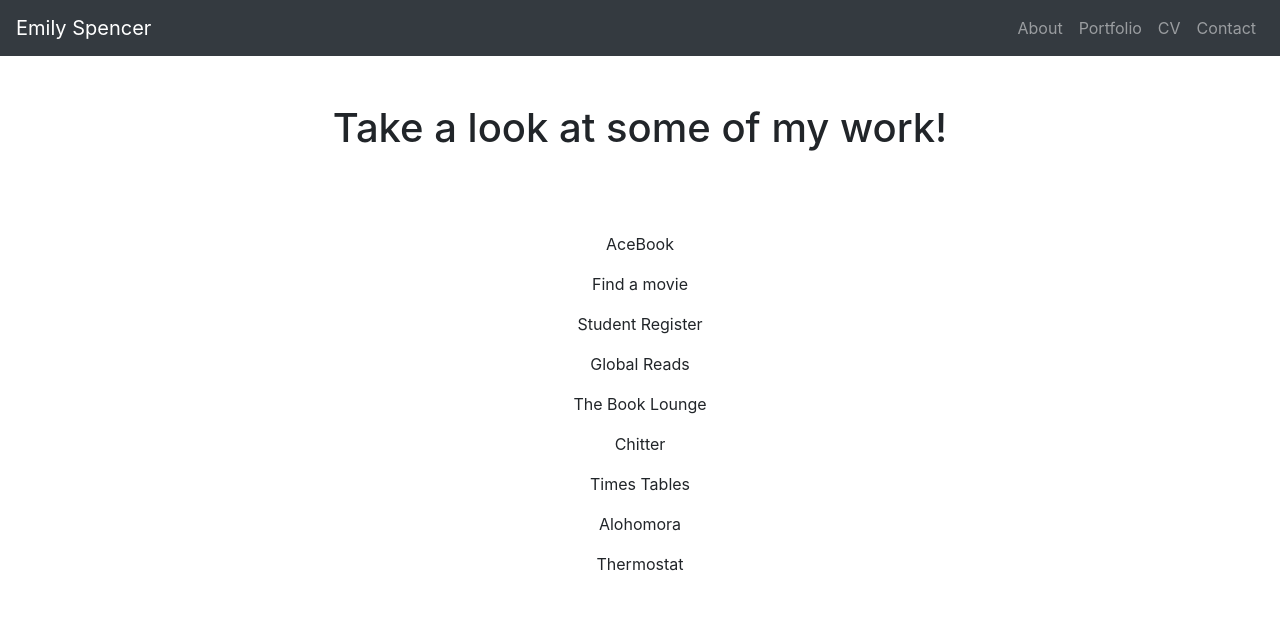
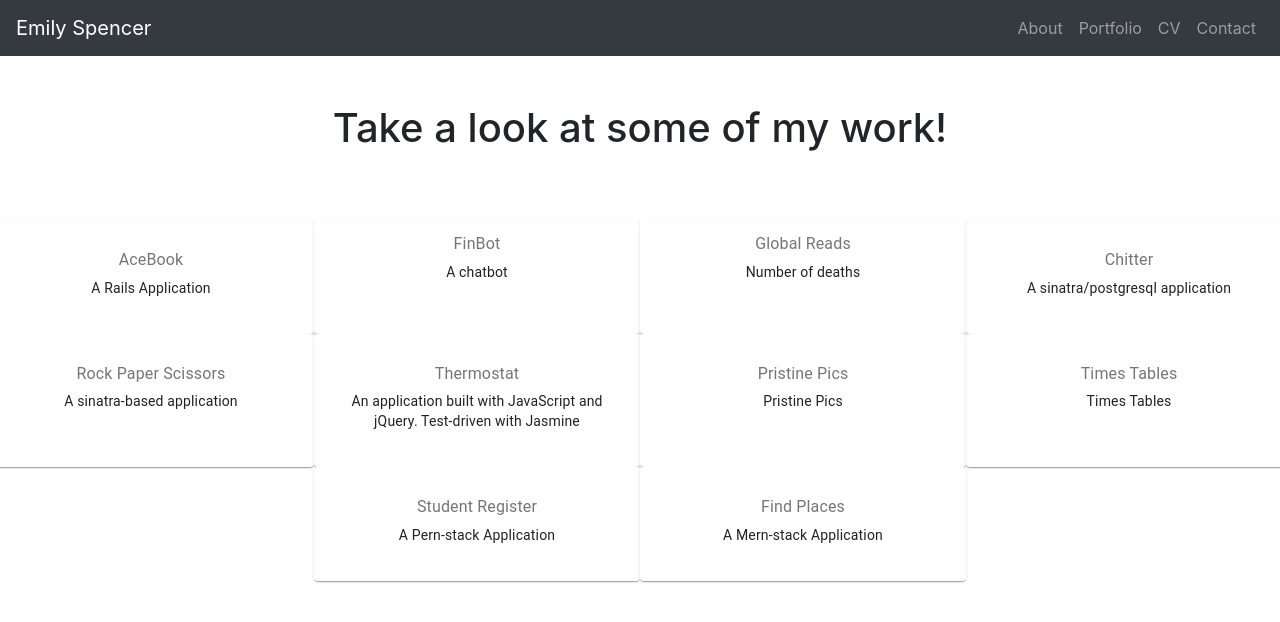
Before and after one commit to emilyjspencer/personal-website, a React (Create React App) app: page /portfolio in a window 1280 px wide. Shown: the top 622 px of the page. Built offline with nearby package versions, Linux system fonts and the light colour scheme.

Commit message:
Adds Cards component. Renders in Portfolio component

```diff
--- /dev/null
+++ b/src/website/Cards.js
@@ -0,0 +1,98 @@
+import React from 'react';
+import { Card, CardContent, Typography, Grid } from '@material-ui/core';
+
+const Cards = () => {
+
+
+    return (
+        <Grid container spacing={3} justify="center">
+              <Grid item component={Card} xs={12} md={3} className="Acebook">
+                 <CardContent>
+                     <Typography color="textSecondary" gutterBottom>AceBook</Typography>
+                     <Typography variant="h5"></Typography>
+                     <Typography color="textSecondary"></Typography>
+                     <Typography variant="body2">A Rails Application</Typography>
+                     </CardContent>
+              </Grid>
+              <Grid item component={Card} xs={12} md={3} className="FinBot" >
+                  <Typography color="textSecondary" gutterBottom>FinBot</Typography>
+                  <Typography variant="h5">
+                  </Typography>
+                  <Typography color="textSecondary"></Typography>
+                  <Typography variant="body2">A chatbot</Typography>
+              </Grid>
+              <Grid item component={Card} xs={12} md={3} className="Global Reads">
+                  <Typography color="textSecondary" gutterBottom>Global Reads</Typography>
+                  <Typography variant="h5">
+                  </Typography>
+                  <Typography color="textSecondary"></Typography>
+                  <Typography variant="body2">Number of deaths</Typography>
+              </Grid>
+              <Grid item component={Card} xs={12} md={3} className="Chitter">
+                 <CardContent>
+                     <Typography color="textSecondary" gutterBottom>Chitter</Typography>
+                     <Typography variant="h5">
+                            </Typography>
+                     <Typography variant="body2">A sinatra/postgresql application</Typography>
+                     </CardContent>
+              </Grid>
+              <Grid item component={Card} xs={12} md={3} className="Rock, Paper, Scissors">
+                 <CardContent>
+                     <Typography color="textSecondary" gutterBottom>Rock Paper Scissors</Typography>
+                     <Typography variant="h5">
+
+                            </Typography>
+                     <Typography color="textSecondary"></Typography>
+                     <Typography variant="body2">A sinatra-based application</Typography>
+                     </CardContent>
+              </Grid>
+              <Grid item component={Card} xs={12} md={3} className="Thermostat">
+                 <CardContent>
+                     <Typography color="textSecondary" gutterBottom>Thermostat</Typography>
+                     <Typography variant="h5">
+                            </Typography>
+                     <Typography color="textSecondary"></Typography>
+                     <Typography variant="body2">An application built with JavaScript and jQuery. Test-driven with Jasmine</Typography>
+                     </CardContent>
+              </Grid>
+              <Grid item component={Card} xs={12} md={3} className="Pristine Pics">
+                 <CardContent>
+                     <Typography color="textSecondary" gutterBottom>Pristine Pics</Typography>
+                     <Typography variant="h5">
+                            </Typography>
+                     <Typography color="textSecondary"></Typography>
+                     <Typography variant="body2">Pristine Pics</Typography>
+                     </CardContent>
+              </Grid>
+              <Grid item component={Card} xs={12} md={3} className="TimesTables">
+                 <CardContent>
+                     <Typography color="textSecondary" gutterBottom>Times Tables</Typography>
+                     <Typography variant="h5">
+                            </Typography>
+                     <Typography color="textSecondary"></Typography>
+                     <Typography variant="body2">Times Tables</Typography>
+                     </CardContent>
+              </Grid>
+              <Grid item component={Card} xs={12} md={3} className="StudentRegister">
+                 <CardContent>
+                     <Typography color="textSecondary" gutterBottom>Student Register</Typography>
+                     <Typography variant="h5">
+                            </Typography>
+                     <Typography color="textSecondary"></Typography>
+                     <Typography variant="body2">A Pern-stack Application</Typography>
+                     </CardContent>
+              </Grid>
+              <Grid item component={Card} xs={12} md={3} className="FindPlaces">
+                 <CardContent>
+                     <Typography color="textSecondary" gutterBottom>Find Places</Typography>
+                     <Typography variant="h5">
+                            </Typography>
+                     <Typography color="textSecondary"></Typography>
+                     <Typography variant="body2">A Mern-stack Application</Typography>
+                     </CardContent>
+              </Grid>
+            </Grid>
+    )
+}
+
+export default Cards;
--- a/src/website/Portfolio.js
+++ b/src/website/Portfolio.js
@@ -1,4 +1,5 @@
 import React from 'react';
+import Cards from './Cards';
 
 const Portfolio = () => {
     return (
@@ -9,15 +10,7 @@ const Portfolio = () => {
             <br />
             <br />
             <br/>
-            <p>AceBook</p>
-            <p>Find a movie</p>
-            <p>Student Register</p>
-            <p>Global Reads</p>
-            <p>The Book Lounge</p>
-            <p>Chitter</p>
-            <p>Times Tables</p>
-            <p>Alohomora</p>
-            <p>Thermostat</p>
+            <Cards />
         </div>
     )
 }
```
